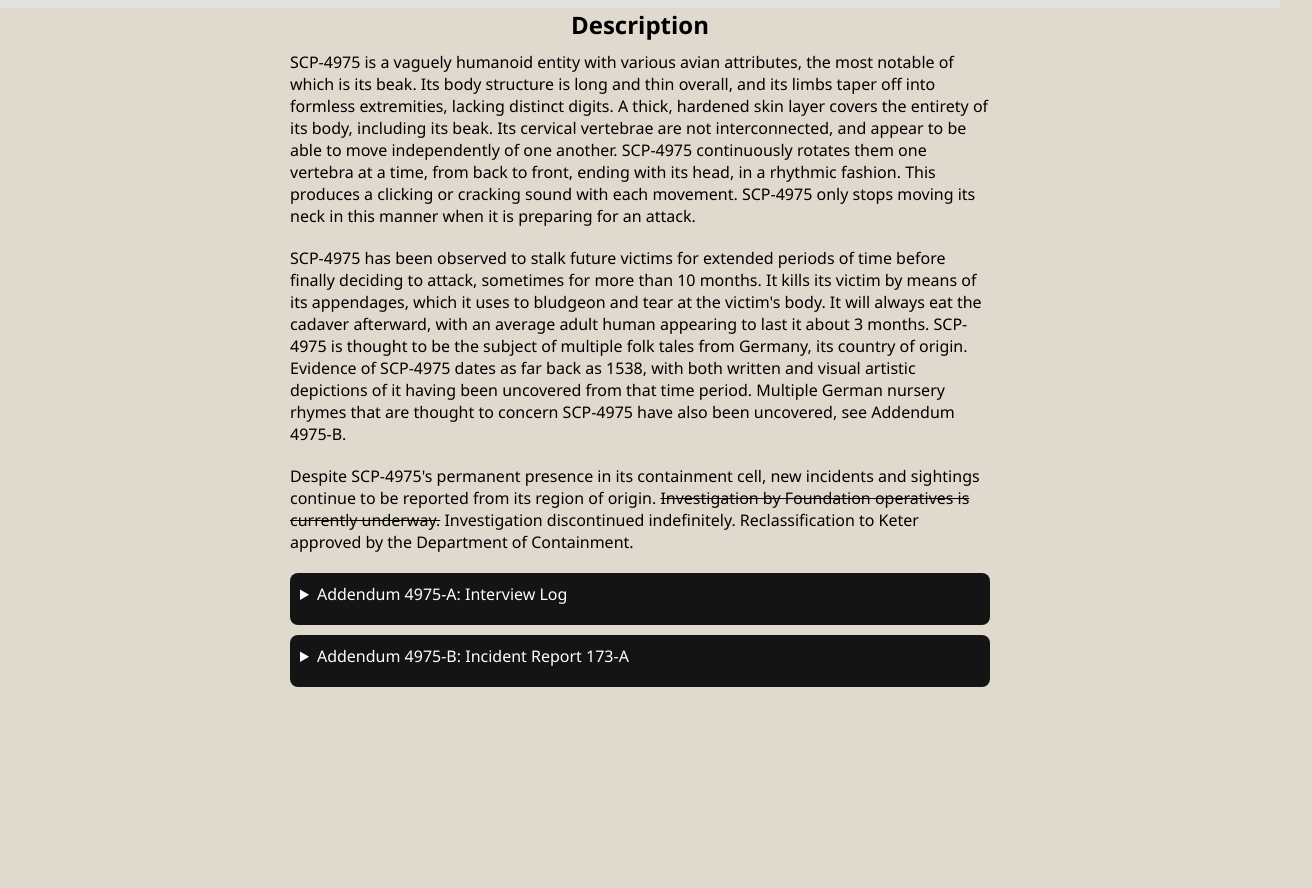
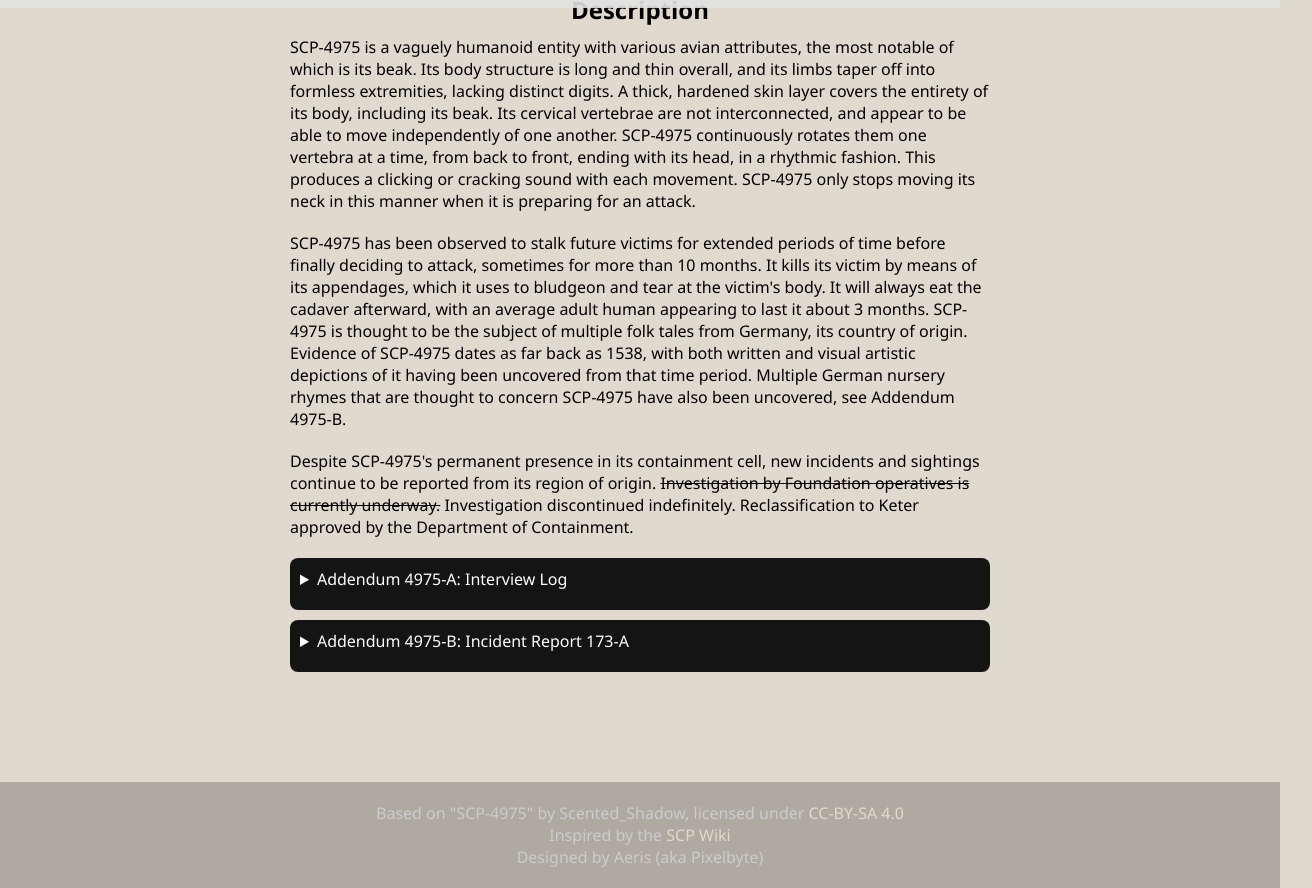
Before and after one commit to Aaris16/scpfoundation, a plain HTML site: page 4975.html in a window 1280 px wide. Shown: the part 792-1680 px from the top of the page, 1312 px wide, since content can reach past the window. Before the commit the page ends 1479 px from the top, so only its background shows below. Drawn offline with Linux system fonts and the light colour scheme.

Commit message:
Add files via upload

```diff
--- a/4975.html
+++ b/4975.html
@@ -12,11 +12,41 @@
   box-sizing: border-box;
 }
 
-
+.spacer {
+    height: 70px; /* Adjust this value as needed */
+    clear: both; /* Important if your layout uses floats */
+}
 
 .bottom-right-tokens {
   font-weight: bold;
 }
+
+.footer {
+            background-color: #afaaa0; /* Your desired background color */
+            color: #ccc;              /* Your desired text color */
+            padding: 20px;            /* Inner space within the footer */
+            text-align: center;       /* Centers the text */
+            margin-top: 30px;         /* This adds space ABOVE the footer. Adjust as needed (e.g., 80px, 3em) */
+            width: 100%;              /* Explicitly makes the footer 100% wide (of its parent, which is now 100% body) */
+            box-sizing: border-box;   /* Important: Ensures padding is *included* in the 100% width, preventing overflow */
+        }
+
+        /* Styles for links inside the footer */
+        .footer a {
+            color: #e0d9ce; /* Link color */
+            text-decoration: none; /* Removes underline by default */
+        }
+
+        .footer a:hover {
+            text-decoration: underline; /* Adds underline on hover */
+        }
+
+        /* Optional: Basic styling for your main content area */
+        .main-content {
+            min-height: 50vh; /* Ensures content pushes footer down, even if content is short */
+            padding: 20px;
+            background-color: #f9f9f9;
+        }
 
 details.smooth-transition {
   overflow: hidden; /* Hide overflow to ensure smooth transition */
@@ -135,7 +165,7 @@ html, body {
       background-color: #E0D9CE;
       color: #000000;
       margin: 0;
-      padding: 20px;
+      padding: 0px;
       /*background-image: url('logo.png');*/
       background-repeat: no-repeat;
       background-position: center;
@@ -519,5 +549,19 @@ updateTokens(); // initialize once on load
 
 
 
+ <div class="spacer"></div> <footer>
+        </footer>
+
+
+
+    <footer class="footer">
+        <p> Based on "SCP-4975" by Scented_Shadow, licensed under <a href="https://creativecommons.org/licenses/by-sa/4.0/deed.en" target="_blank">CC-BY-SA 4.0</a><br></p>
+        <p>
+            Inspired by the <a href="https://scpwiki.com/" target="_blank">SCP Wiki</a><br>
+            Designed by Aeris (aka Pixelbyte)
+        </p>
+    </footer>
+
+
 </body>
 </html>
```
Also changed, not shown: info4975.png.
